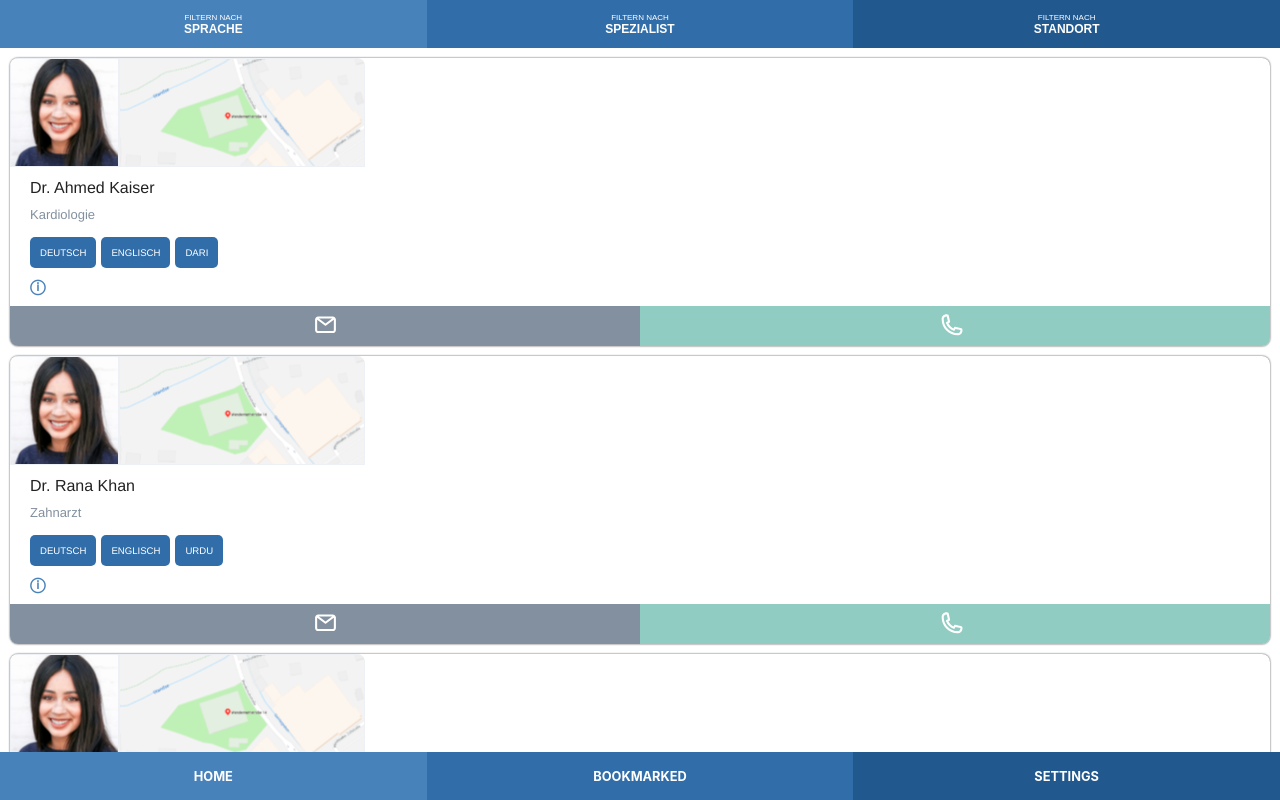
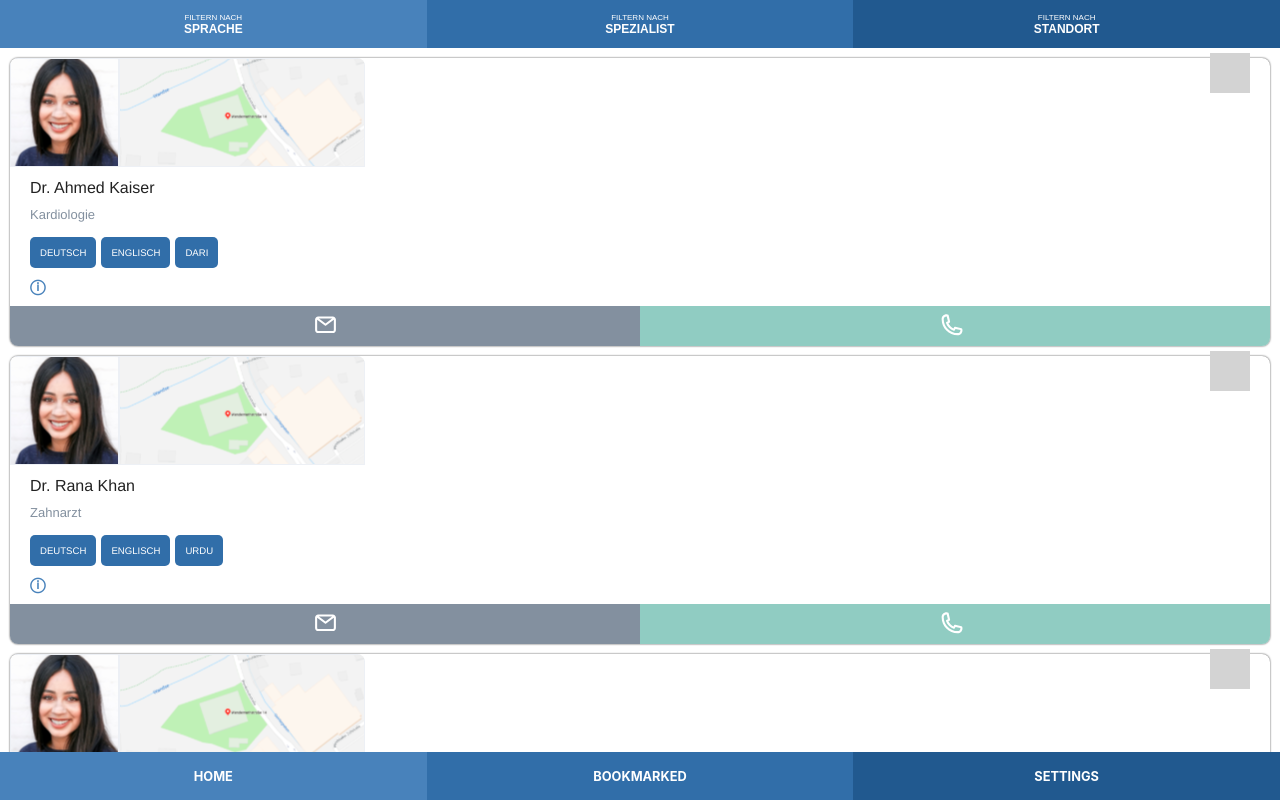
Before and after one commit to nurizai/DrLanguage, a React (Create React App) app: page / in a window 1280 px wide. Built offline with nearby package versions, Linux system fonts and the light colour scheme.

Commit message:
add bookmarked

```diff
--- a/src/App.js
+++ b/src/App.js
@@ -4,7 +4,6 @@ import styled from 'styled-components/macro'
 import Homepage from './Homepage'
 import Navigation from './Navigation'
 import GlobalStyles from './GlobalStyles';
-
 
 function App() {
   return (
--- a/src/Cards.js
+++ b/src/Cards.js
@@ -13,6 +13,8 @@ export default function Cards({
   address,
   tags,
   location,
+  onBookmarkClick,
+  isBookmarked,
 }) {
   const [collapsed, setCollapsed] = useState(false)
 
@@ -29,8 +31,14 @@ export default function Cards({
     )
   }
 
+  function handleBookmarkClick(event) {
+    event.stopPropagation()
+    onBookmarkClick()
+  }
+
   return (
     <FullCardStyled>
+      <BookmarkStyled onClick={handleBookmarkClick} active={isBookmarked}/>
       <CardImg>
         <img src={DrRana} alt="Doctor" />
         <img src={DrRanaAddress} alt="Address" />
@@ -58,6 +66,14 @@ export default function Cards({
   }
 }
 
+const BookmarkStyled = styled.div`
+  width: 40px;
+  height: 40px;
+  position: absolute;
+  right: 20px;
+  top: -5px;
+  background: ${props => (props.active ? 'hotpink' : 'lightgray')};
+`
 const CardStyled = styled.div`
   background: white;
   padding: 10px;
@@ -118,6 +134,7 @@ const CardButtonRightStyled = styled.a`
 `
 
 const FullCardStyled = styled.section`
+  position: relative;
   box-sizing: border-box;
   background-color: white;
   margin: 10px;
--- a/src/FilterBar.js
+++ b/src/FilterBar.js
@@ -59,13 +59,14 @@ export default function FilterBar({ updateFilterOptions }) {
 
 }
 
-const FilterBarStyled = styled.main`
+const FilterBarStyled = styled.header`
   position: fixed;
   top: 0;
   width: 100vw;
   text-align: center;
   display: grid;
   grid-template-columns: 1fr 1fr 1fr;
+  z-index: 500;
 `
 
 const FilterAreaStyled = styled.button`
--- a/src/Homepage.js
+++ b/src/Homepage.js
@@ -2,6 +2,7 @@ import React, { useState, useEffect } from 'react'
 import FilterBar from './FilterBar'
 import CardList from './CardList';
 import styled from 'styled-components'
+
 
 export default function Homepage() {
 
--- a/src/Navigation.js
+++ b/src/Navigation.js
@@ -2,7 +2,7 @@ import React from 'react'
 import styled from 'styled-components'
 import { Link } from 'react-router-dom'
 
-export default function Header() {
+export default function Footer() {
   return (
     <FooterStyled>
       <FooterAreaStyled to='/'>Home</FooterAreaStyled>
--- a/src/cards.json
+++ b/src/cards.json
@@ -1,5 +1,7 @@
 [
   {
+  "avatar": "DrRana",
+  "map": "DrRanaAddress",
   "name": "Dr. Ahmed Kaiser",
   "specialist": "Kardiologie",
   "address": "Wendemuthstraße 17",
@@ -27,5 +29,12 @@
   "address": "Kurfürstendamm 23",
   "location": "10719 Berlin",
   "tags": ["deutsch", "englisch", "französisch"]
+},
+{
+  "name": "Dr. Lanz Miller",
+  "specialist": "Zahnarzt",
+  "address": "Kurfürstendamm 23",
+  "location": "10719 Berlin",
+  "tags": ["deutsch", "englisch", "französisch"]
 }
 ]
```
